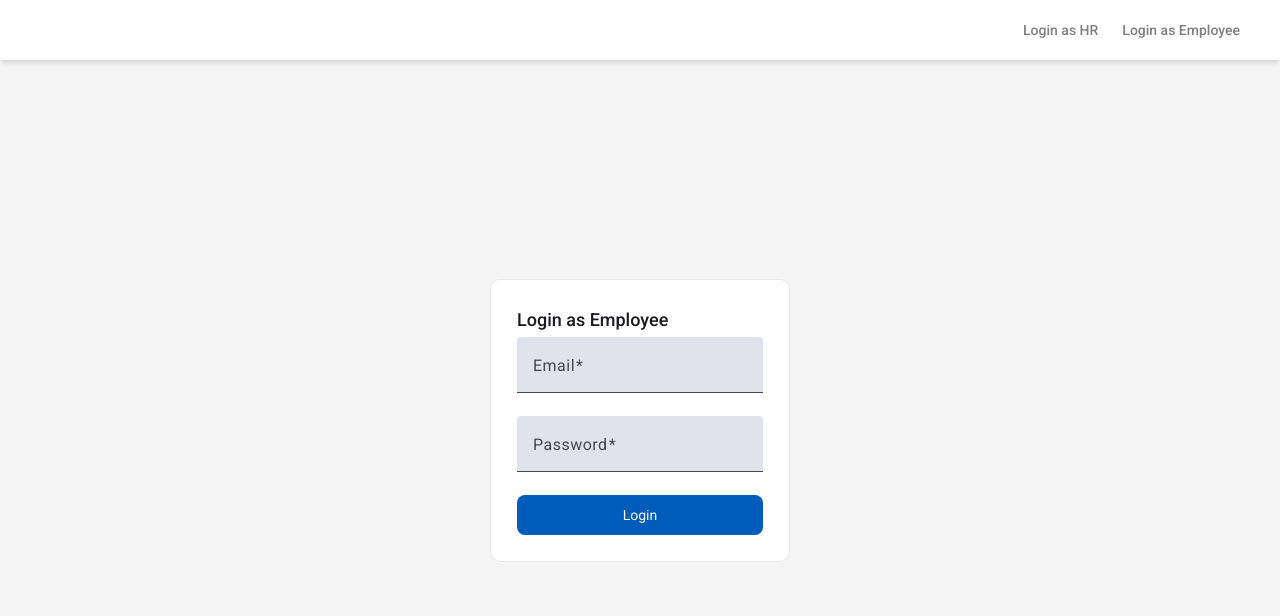
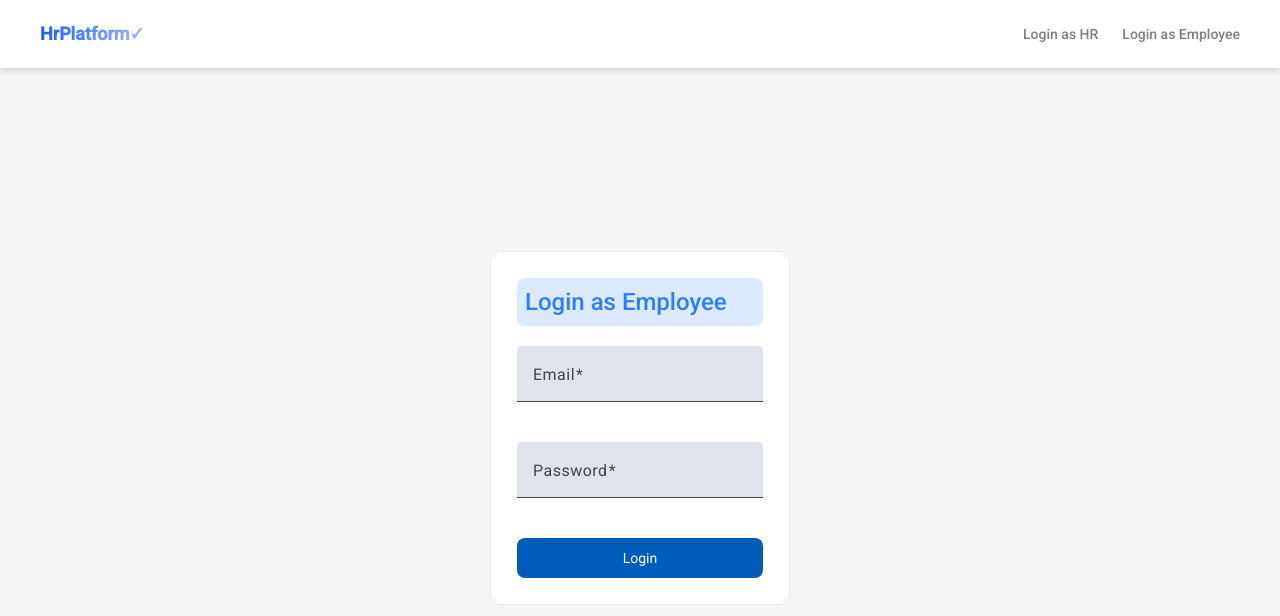
Before and after one commit to Nemanja0033/e-hr-platform-demo, an Angular app: page /employee/auth in a window 1280 px wide. Shown: the top 616 px of the page. Built offline with nearby package versions, Linux system fonts and the light colour scheme; no server answers.

Commit message:
minor ui improvements

```diff
--- a/src/app/pages/employee/employee-auth/employee-auth.component.css
+++ b/src/app/pages/employee/employee-auth/employee-auth.component.css
@@ -16,7 +16,7 @@
 
         .form {
             display: grid;
-            gap: 3px
+            gap: 20px
         }
     }
 }
--- a/src/app/pages/employee/employee-auth/employee-auth.component.html
+++ b/src/app/pages/employee/employee-auth/employee-auth.component.html
@@ -1,7 +1,8 @@
 <main class="container">
     <div class="content-container">
         <form class="form" [formGroup]="loginForm" (ngSubmit)="handleLogin()">
-            <h3 class="text-lg font-medium">Login as Employee</h3>
+            <span class="text-2xl bg-blue-100 p-2 rounded-lg font-medium text-blue-500">Login as Employee</span>
+
             <mat-form-field>
                 <mat-label>Email</mat-label>
                 <input matInput type="email" formControlName="email">
--- a/src/app/pages/gateway/gateway.css
+++ b/src/app/pages/gateway/gateway.css
@@ -3,7 +3,7 @@
     box-sizing: border-box;
 }
 
-main.container {
+.container {
     width: 100%;
     min-height: 70vh;
     /* da zauzme celu visinu ekrana */
--- a/src/app/pages/gateway/gateway.html
+++ b/src/app/pages/gateway/gateway.html
@@ -1,7 +1,7 @@
 <main class="container">
     <div class="content-container">
         <div class="content-header">
-            <h1 class="text-3xl font-semibold">Welcome Back</h1>
+            <h1 class="text-3xl font-semibold bg-gradient-to-r inline-block from-blue-600 to-indigo-300 text-transparent bg-clip-text">Welcome Back</h1>
             <p class="text-mauve-400">Please select your portal to continue.</p>
         </div>
         <div class="gateway-card">
--- a/src/app/pages/hr/hr-auth/hr-auth.component.css
+++ b/src/app/pages/hr/hr-auth/hr-auth.component.css
@@ -17,7 +17,7 @@
 
         .form {
             display: grid;
-            gap: 3px;
+            gap: 20px;
         }
     }
 }
--- a/src/app/pages/hr/hr-auth/hr-auth.component.html
+++ b/src/app/pages/hr/hr-auth/hr-auth.component.html
@@ -3,9 +3,9 @@
 
     @if (haveAccount()) {
       <form class="form" [formGroup]="loginForm" (ngSubmit)="onLoginSubmit()">
-        <h3>Login as HR</h3>
+        <span class="text-2xl bg-blue-100 p-2 rounded-lg font-medium text-blue-500">Login as HR ✓</span>
 
-        <mat-form-field appearance="outline">
+        <mat-form-field>
           <mat-label>Email</mat-label>
           <input #emailInput matInput type="email" formControlName="email">
 
@@ -17,7 +17,7 @@
           }
         </mat-form-field>
 
-        <mat-form-field appearance="outline">
+        <mat-form-field>
           <mat-label>Password</mat-label>
           <input matInput type="password" formControlName="password">
 
@@ -30,9 +30,9 @@
       </form>
     } @else {
       <form class="form" [formGroup]="registerForm" (ngSubmit)="onRegisterSubmit()">
-        <h3>Register</h3>
+        <span class="text-2xl bg-blue-100 p-2 rounded-lg font-medium text-blue-500">Register as HR ✓</span>
 
-        <mat-form-field appearance="outline">
+        <mat-form-field>
           <mat-label>First Name</mat-label>
           <input matInput type="text" formControlName="name">
 
@@ -47,7 +47,7 @@
           }
         </mat-form-field>
 
-        <!-- <mat-form-field appearance="outline">
+        <!-- <mat-form-field>
           <mat-label>Second Name</mat-label>
           <input matInput type="text" formControlName="surname">
 
@@ -62,7 +62,7 @@
           }
         </mat-form-field> -->
 
-        <mat-form-field appearance="outline">
+        <mat-form-field>
           <mat-label>Email</mat-label>
           <input matInput type="email" formControlName="email">
 
@@ -74,7 +74,7 @@
           }
         </mat-form-field>
 
-        <mat-form-field appearance="outline">
+        <mat-form-field>
           <mat-label>Password</mat-label>
           <input matInput type="password" formControlName="password">
 
--- a/src/app/shared/components/navbar/navbar.component.css
+++ b/src/app/shared/components/navbar/navbar.component.css
@@ -20,7 +20,7 @@ a{
 }
 
 a:hover{
-    color: rgba(0, 0, 0, 0.67) !important;
+    color: rgba(30, 133, 218, 0.733) !important;
 }
 
 .logo {
--- a/src/app/shared/components/navbar/navbar.component.html
+++ b/src/app/shared/components/navbar/navbar.component.html
@@ -1,9 +1,16 @@
-<nav class="w-full bg-white shadow-md flex justify-end py-5 mb-10 px-10">
+<nav class="w-full bg-white shadow-md flex justify-between py-5 mb-10 px-10">
+  <h1
+    class="text-lg font-extrabold bg-gradient-to-r from-blue-600 to-indigo-300 text-transparent bg-clip-text inline-block">
+    HrPlatform✓
+  </h1>
   @if (isAuth()) {
   <div class="links-container">
-          <span>Notifications: {{ sickLeaveNotification().length }}</span>
 
     @if(userRole() === 'hr') {
+    <div [class.opacity-100!]="sickLeaveNotification().length" class="cursor-pointer hover:rotate-12 opacity-70">
+      <div [class.hidden]="!sickLeaveNotification().length" class="bg-red-500 w-3 h-3 p-2 flex justify-center items-center text-xs text-white font-medium rounded-full absolute">{{ sickLeaveNotification().length }}</div>
+      <svg width="32px" height="32px" viewBox="0 0 24 24" fill="none" xmlns="http://www.w3.org/2000/svg"><g id="SVGRepo_bgCarrier" stroke-width="0"></g><g id="SVGRepo_tracerCarrier" stroke-linecap="round" stroke-linejoin="round"></g><g id="SVGRepo_iconCarrier"><path d="M3 18a1 1 0 0 1-.894-1.447L4 12.763V10a8 8 0 1 1 16 0v2.764l1.894 3.789A1 1 0 0 1 21 18H3ZM12 22a4.002 4.002 0 0 1-3.874-3h7.748A4.002 4.002 0 0 1 12 22Z" fill="#386aff"></path></g></svg>
+    </div>
     <a routerLink="/hr/dashboard/company">Company</a>
     <a routerLink="/hr/dashboard/employees">Employees</a>
     <a routerLink="/hr/dashboard/requests">Requests</a>
--- a/src/app/shared/components/navbar/navbar.component.ts
+++ b/src/app/shared/components/navbar/navbar.component.ts
@@ -27,6 +27,7 @@ export class NavbarComponent implements OnInit, OnDestroy {
   }
 
   ngOnInit() {
+    console.log('user role', this.userRole())
     if (this.userRole() === 'hr') {
       this.webSocketService.on("sickLeave:new").pipe(
         takeUntil(this.destroy$)
```
Lines whose indentation alone changed are shown as unchanged.
